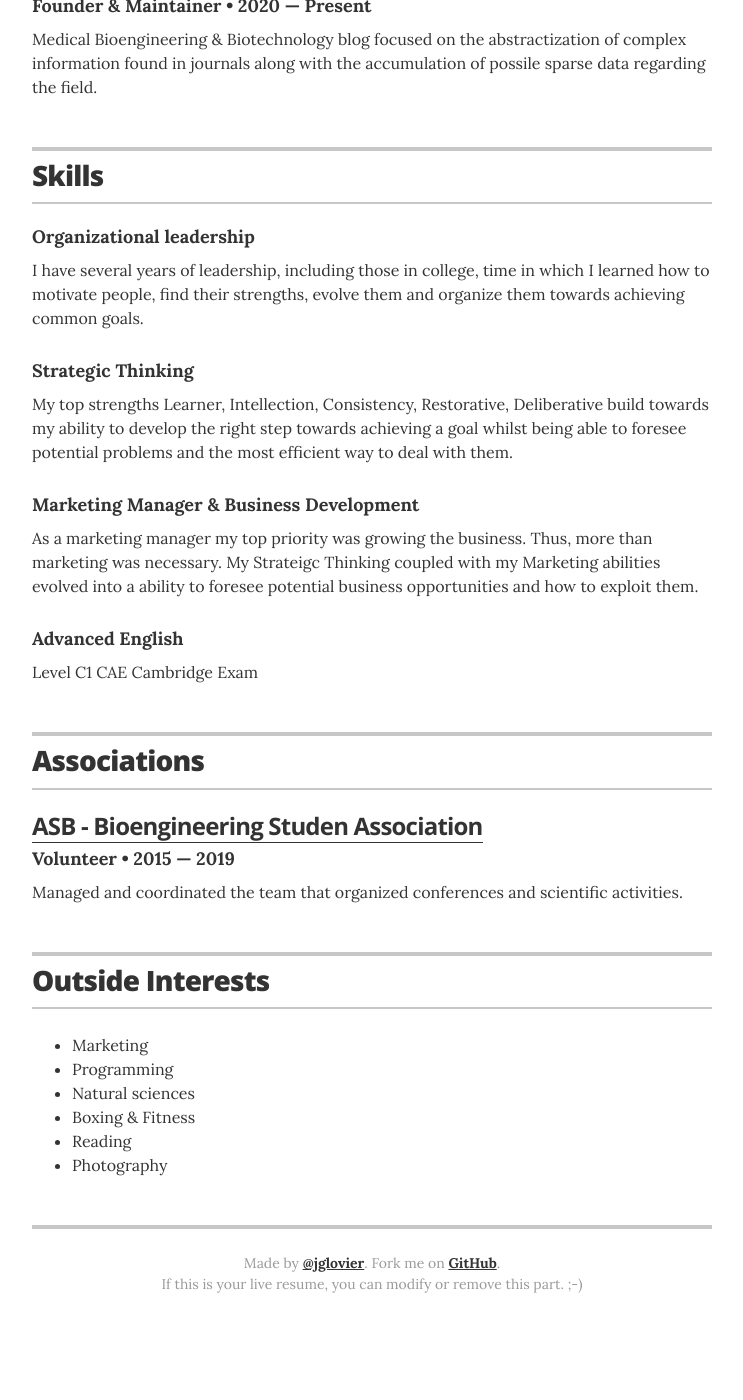
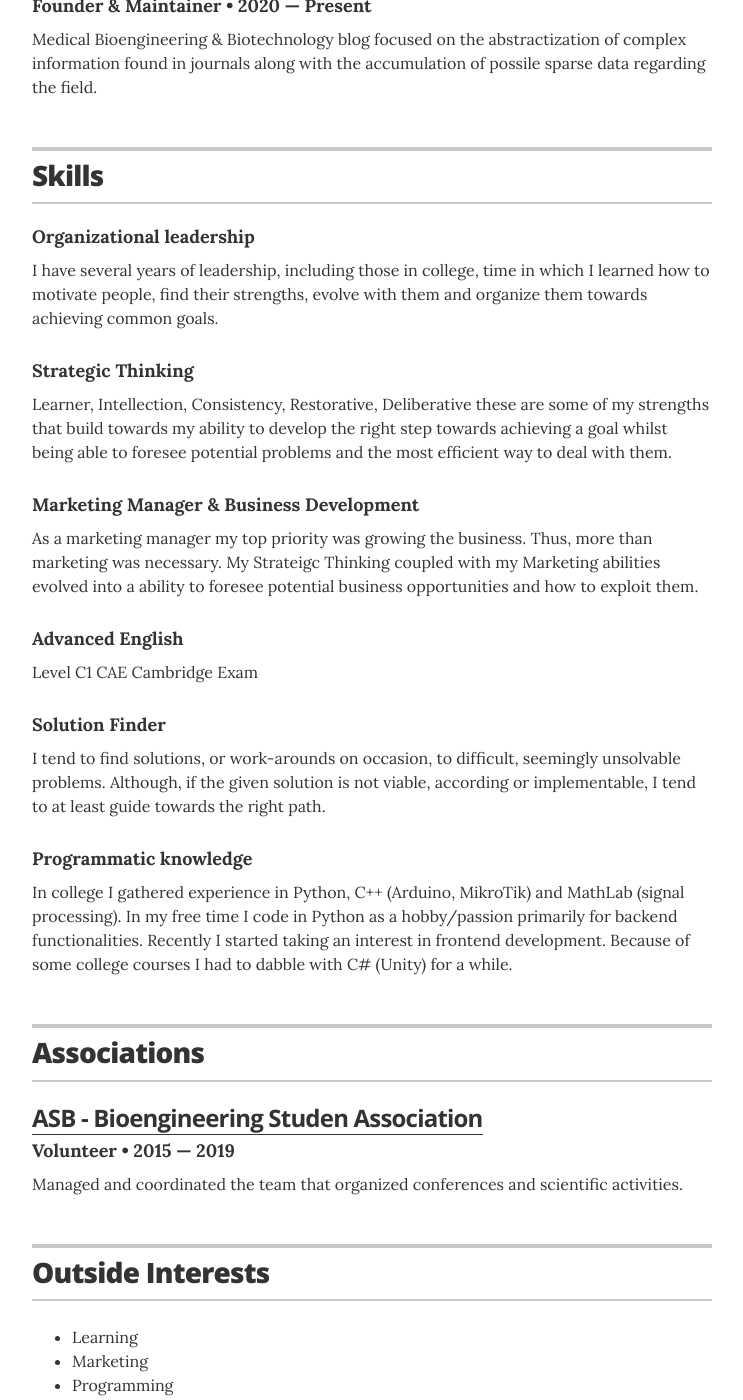
Before and after one commit to IulianIV/iulianiv.github.io, a Jekyll site: the page built from index.html, in a window 1280 px wide and 1400 px high, scrolled down 1735 px. Shown: the whole window, without its empty margins (268-1011 px from the left). Built offline with Jekyll 4.4.1, drawn with Linux system fonts in a browser that asks for light colours; before the commit the page ends 3078 px from its top, so only the background shows below that.

Commit message:
Corrections & Changes

```diff
--- a/_data/interests.yml
+++ b/_data/interests.yml
@@ -1,4 +1,5 @@
 # Interests
+- description: Learning
 - description: Marketing
 - description: Programming
 - description: Natural sciences
--- a/_data/skills.yml
+++ b/_data/skills.yml
@@ -1,12 +1,18 @@
 # Skills
 - skill: Organizational leadership
-  description: I have several years of leadership, including those in college, time in which I learned how to motivate people, find their strengths, evolve them and organize them towards achieving common goals.
+  description: I have several years of leadership, including those in college, time in which I learned how to motivate people, find their strengths, evolve with them and organize them towards achieving common goals.
 
 - skill: Strategic Thinking
-  description: My top strengths Learner, Intellection, Consistency, Restorative, Deliberative build towards my ability to develop the right step towards achieving a goal whilst being able to foresee potential problems and the most efficient way to deal with them.
+  description: Learner, Intellection, Consistency, Restorative, Deliberative  these are some of my strengths that build towards my ability to develop the right step towards achieving a goal whilst being able to foresee potential problems and the most efficient way to deal with them.
 
 - skill: Marketing Manager & Business Development
   description: As a marketing manager my top priority was growing the business. Thus, more than marketing was necessary. My Strateigc Thinking coupled with my Marketing abilities evolved into a ability to foresee potential business opportunities and how to exploit them.
 
 - skill: Advanced English
   description: Level C1 CAE Cambridge Exam
+
+- skill: Solution Finder
+  description: I tend to find solutions, or work-arounds on occasion, to difficult, seemingly unsolvable problems. Although, if the given solution is not viable, according or implementable, I tend to at least guide towards the right path.
+
+- skill: Programmatic knowledge
+  description: In college I gathered experience in Python, C++ (Arduino, MikroTik) and MathLab (signal processing). In my free time I code in Python as a hobby/passion primarily for backend functionalities. Recently I started taking an interest in frontend development. Because of some college courses I had to dabble with C# (Unity) for a while.
```
